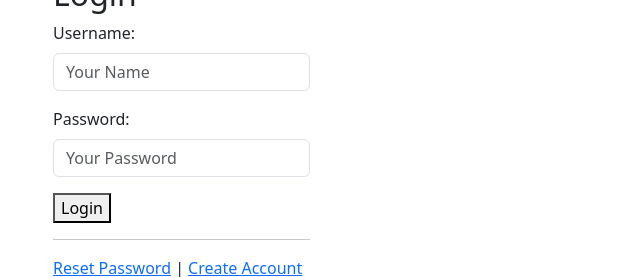
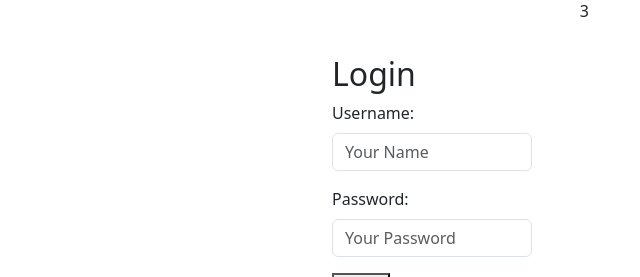
Before and after one commit to lahoda-dmytro/hellsession, a PHP site: page /?route=users/login in a window 1280 px wide. Shown: the part 325-602 px from the top of the page, without its empty margins (29-669 px from the left). Run offline with PHP 8.4, Linux system fonts and the light colour scheme; some libraries are stand-ins or nearby versions.

Commit message:
fix: users views design fix in login and register forms

```diff
--- a/controllers/SiteController.php
+++ b/controllers/SiteController.php
@@ -14,7 +14,7 @@ class SiteController extends Controller {
         $this->addData(['title' => 'hell session']);
 
 
-        return $this->view('Main page', $this->data);
+        return $this->view('Home', $this->data);
     }
 
 }
--- a/layouts/index.php
+++ b/layouts/index.php
@@ -20,20 +20,26 @@
             <navbar class="header-nav pt-4">
                 <ul class="header-list d-flex">
                     <li>
+<!--                        main page-->
                         <a href="/" class="nav-a m-3">home</a>
                     </li>
                     <li>
+<!--                        products(index) list + category-->
                         <a href="#" class="nav-a m-3">shop</a>
                     </li>
                 </ul>
             </navbar>
             <div class="header-logo">
-                <a href="/"><img src="/static/img/qwewwq.png" alt="" class="heavy-logo"></a>
+                <a href="/"><img src="/static/img/qwewwq.png" alt="logo" class="heavy-logo"></a>
             </div>
             <navbar class="header-nav pt-4">
 
                 <?php if(!\models\User::isLoggedIn()) :?>
                 <ul class="header-list d-flex">
+                    <li>
+                        <a href="#"><img src="/static/img/grob.png" class="grob" alt="cart"></a>
+                        <p class="cart-quantity">3</p>
+                    </li>
                     <li>
                         <a href="/?route=users/login" class="header-list m-3">login</a>
                     </li>
@@ -46,13 +52,18 @@
                 <?php if(\models\User::isLoggedIn()) :?>
                 <ul class="header-list d-flex">
                     <li>
-                        <a href="/users/logout" class="header-list m-3">logout</a>
+                        <a href="#"><img src="/static/img/grob.png" class="grob" alt="cart"></a>
+                        <p class="cart-quantity">3</p>
                     </li>
                     <li>
                         <a href="/users/profile" class="header-list m-3">profile</a>
                     </li>
+                    <li>
+                        <a href="/users/logout" class="header-list m-3">logout</a>
+                    </li>
                 </ul>
                 <?php endif;?>
+
             </navbar>
         </div>
     </header>
--- a/views/users/login.php
+++ b/views/users/login.php
@@ -4,22 +4,26 @@
  * @var string $username
  */
 ?>
-<section class="login d-flex">
+<section class="login d-flex d-block mx-auto w-50">
     <div class="login-title">
         <h2>Login</h2>
         <form method="POST" action="/?route=users/login">
-            <div class="mb-3">
-                <label for="username" class="form-label form-style">Username:</label>
-                <input type="text" id="username" name="username" class="form-control form-style" value="<?= htmlspecialchars($username ?? '') ?>"
+            <div class="col-md-6 mb-3">
+                <label for="username" class="form-label form-stylereg">Username:</label>
+                <input type="text" id="username" name="username" class="form-control form-stylereg"
+                       value="<?= htmlspecialchars($username ?? '') ?>"
                            required placeholder="Your Name">
             </div>
-            <div class="mb-3">
-                <label for="password" class="form-label form-style">Password:</label>
-                <input type="password" id="password" name="password" class="form-control form-style" required placeholder="Your Password">
+            <div class="col-md-6 mb-3">
+                <label for="password" class="form-label form-stylereg">Password:</label>
+                <input type="password" id="password" name="password" class="form-control form-stylereg"
+                       required placeholder="Your Password">
             </div>
-            <button type="submit" class="login-btn form-style">Login</button>
+            <button type="submit" class="login-btn form-stylereg d-flex d-block w-20">Login</button>
+
+
             <?php if (isset($errors) && !empty($errors)):?>
-                <div class="alert" style="color: red;">
+                <div class="alert">
                     <ul>
                         <?php foreach ($errors as $error): ?>
                             <li><?= htmlspecialchars($error) ?></li>
@@ -27,12 +31,7 @@
                     </ul>
                 </div>
             <?php endif; ?>
+            <img src="/static/img/castle.png" class="castlep" alt="">
         </form>
-        <div class="reset-pass">
-            <hr>
-            <div class="mt-3">
-                <a href="#">Reset Password</a> | <a href="/?route=users/register">Create Account</a>
-            </div>
-        </div>
     </div>
 </section>
```
Also changed, not shown: views/site/index.php (+25 -2 lines), views/users/register.php (+4 -3 lines).
